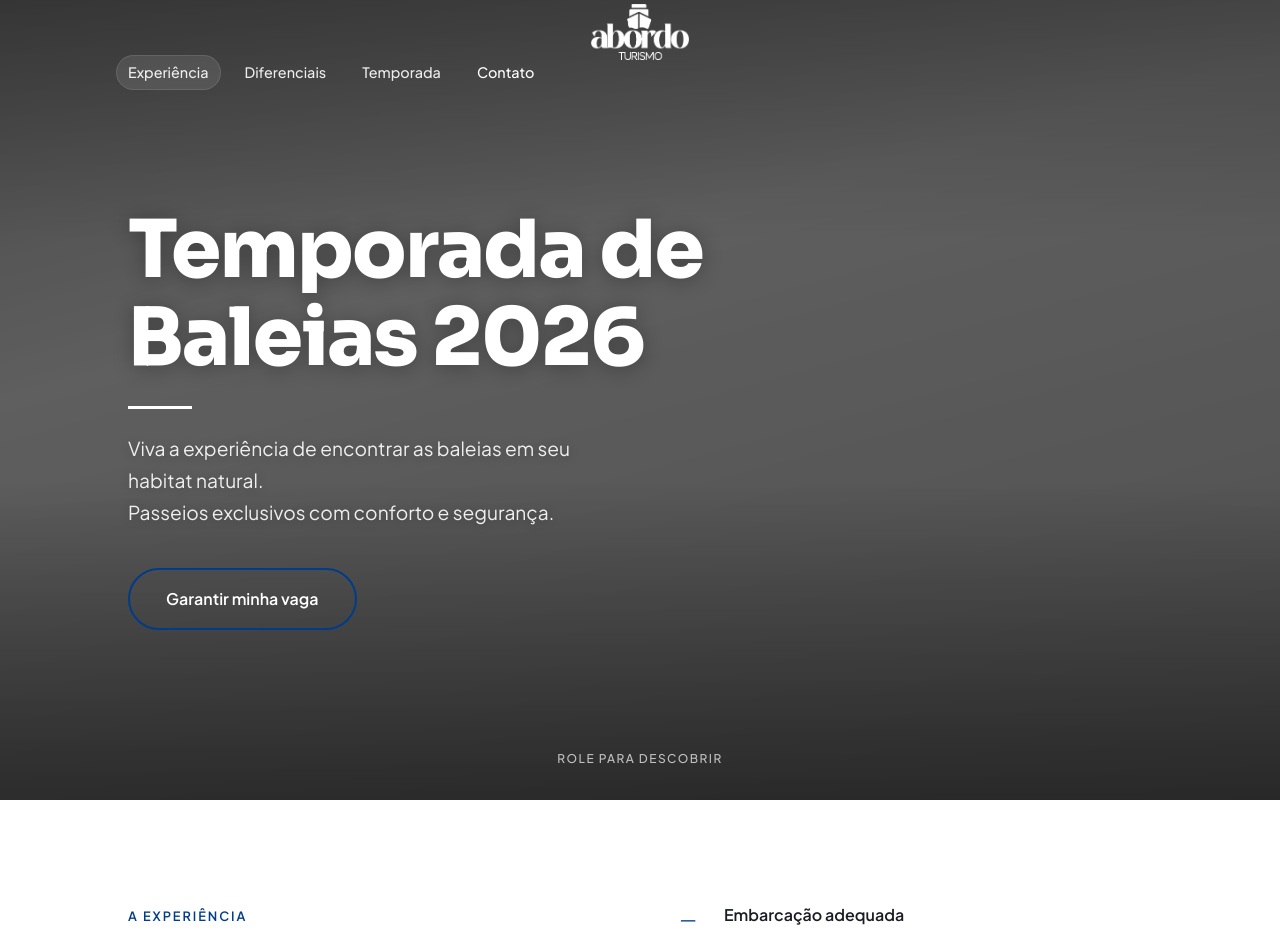
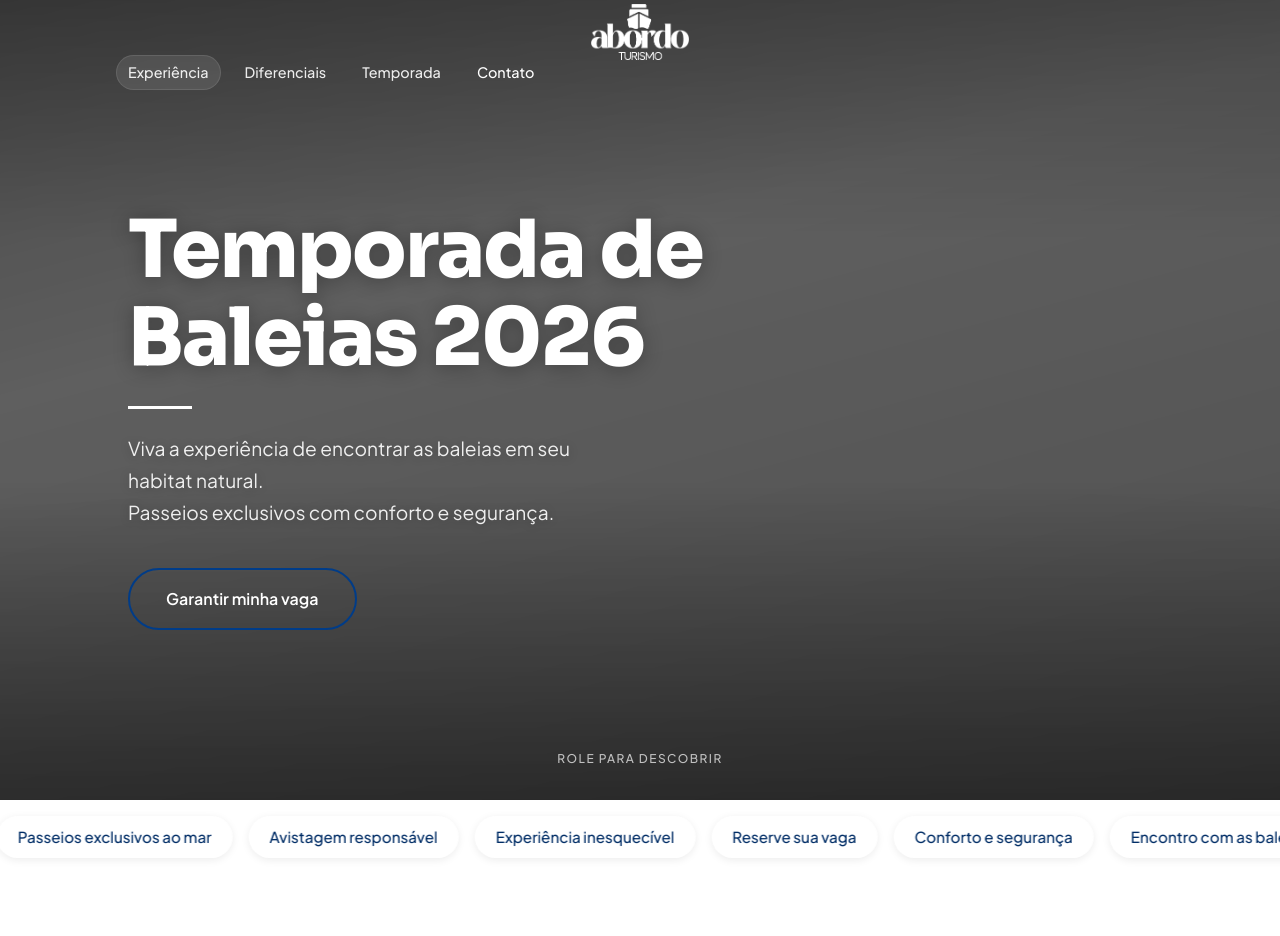
Before and after one commit to agenciabaepi/abordocombaleias, a Next.js app: page / in a window 1280 px wide. Shown: the top 936 px of the page. Built offline with nearby package versions, Linux system fonts and the light colour scheme.

Commit message:
Hero: marquee de frases em loop logo abaixo do banner
Made-with: Cursor

```diff
--- a/src/app/page.tsx
+++ b/src/app/page.tsx
@@ -1,5 +1,6 @@
 import Header from "@/components/Header";
 import Hero from "@/components/Hero";
+import HeroMarquee from "@/components/HeroMarquee";
 import Experience from "@/components/Experience";
 import Diferenciais from "@/components/Diferenciais";
 import Season from "@/components/Season";
@@ -13,6 +14,7 @@ export default function Home() {
       <Header />
       <main>
         <Hero />
+        <HeroMarquee />
         <Experience />
         <Diferenciais />
         <Season />
--- /dev/null
+++ b/src/components/HeroMarquee.module.css
@@ -0,0 +1,53 @@
+.wrapper {
+  position: relative;
+  width: 100%;
+  overflow: hidden;
+  padding: clamp(0.75rem, 2vw, 1rem) 0;
+}
+
+.container {
+  overflow: visible !important;
+  white-space: nowrap !important;
+}
+
+.list {
+  display: flex !important;
+  flex-wrap: nowrap !important;
+  align-items: center;
+  gap: 1rem;
+  width: max-content;
+  animation: carrossel 45s linear infinite;
+}
+
+.item {
+  font-family: var(--font-body);
+  font-size: clamp(0.85rem, 1.5vw, 0.95rem);
+  font-weight: 500;
+  color: var(--color-primary-dark);
+  border-radius: 9999px;
+  border: 1px solid rgba(255, 255, 255, 0.25);
+  background: rgba(255, 255, 255, 0.12);
+  backdrop-filter: blur(12px);
+  -webkit-backdrop-filter: blur(12px);
+  padding: 0.5rem 1.25rem;
+  display: inline-flex;
+  align-items: center;
+  justify-content: center;
+  white-space: nowrap;
+  transition: background 0.4s ease, border-color 0.4s ease;
+  box-shadow: 0 2px 8px rgba(0, 0, 0, 0.08);
+}
+
+.item:hover {
+  background: rgba(255, 255, 255, 0.2);
+  border-color: rgba(255, 255, 255, 0.4);
+}
+
+@keyframes carrossel {
+  from {
+    transform: translateX(0);
+  }
+  to {
+    transform: translateX(-50%);
+  }
+}
--- /dev/null
+++ b/src/components/HeroMarquee.tsx
@@ -0,0 +1,35 @@
+"use client";
+
+import styles from "./HeroMarquee.module.css";
+
+const ITEMS = [
+  "Temporada de Baleias 2026",
+  "Passeios exclusivos ao mar",
+  "Avistagem responsável",
+  "Experiência inesquecível",
+  "Reserve sua vaga",
+  "Conforto e segurança",
+  "Encontro com as baleias",
+  "Próxima temporada",
+];
+
+export default function HeroMarquee() {
+  return (
+    <div className={styles.wrapper} aria-hidden>
+      <div className={styles.container}>
+        <div className={styles.list}>
+          {ITEMS.map((text, i) => (
+            <span key={`a-${i}`} className={styles.item}>
+              {text}
+            </span>
+          ))}
+          {ITEMS.map((text, i) => (
+            <span key={`b-${i}`} className={styles.item}>
+              {text}
+            </span>
+          ))}
+        </div>
+      </div>
+    </div>
+  );
+}
```
